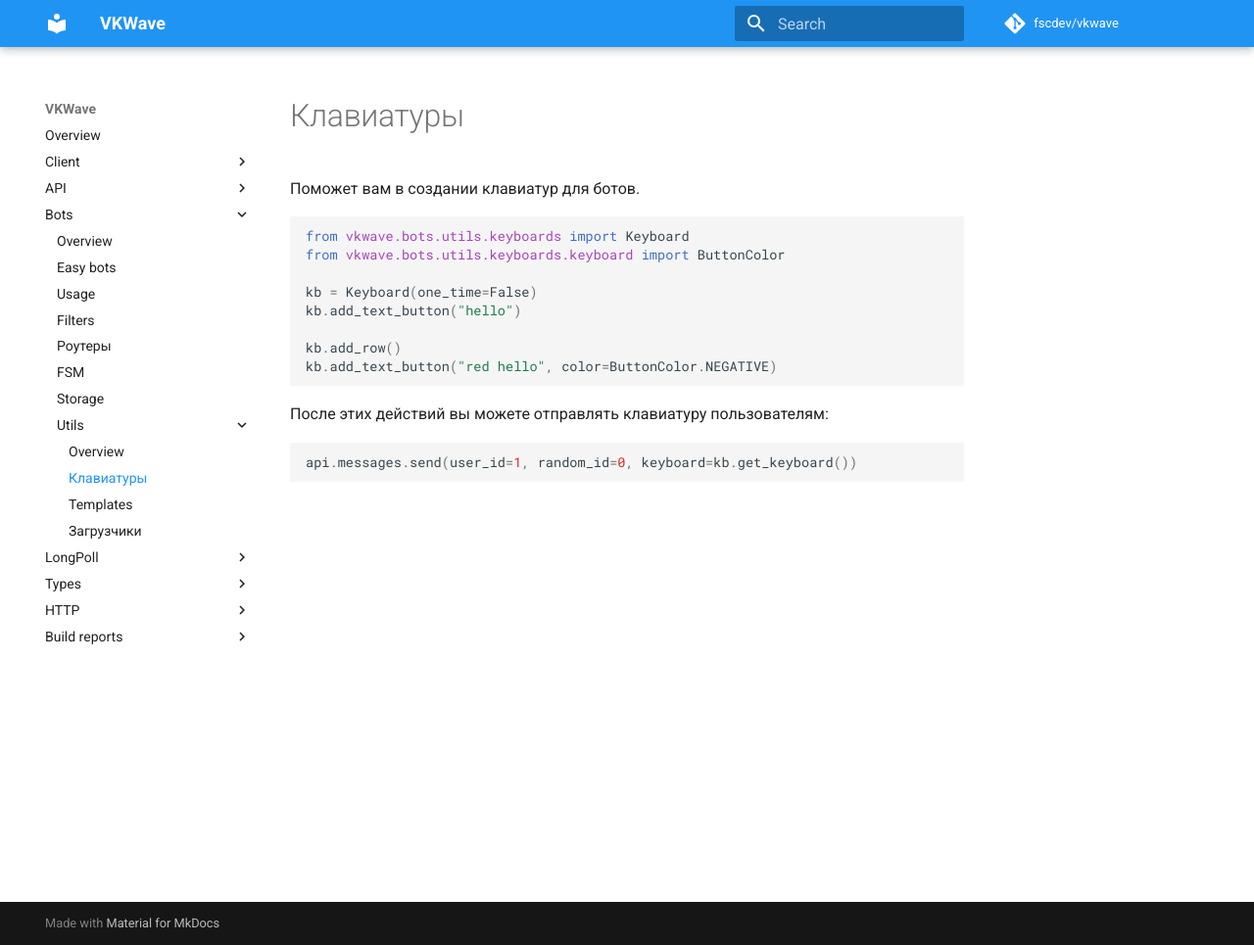
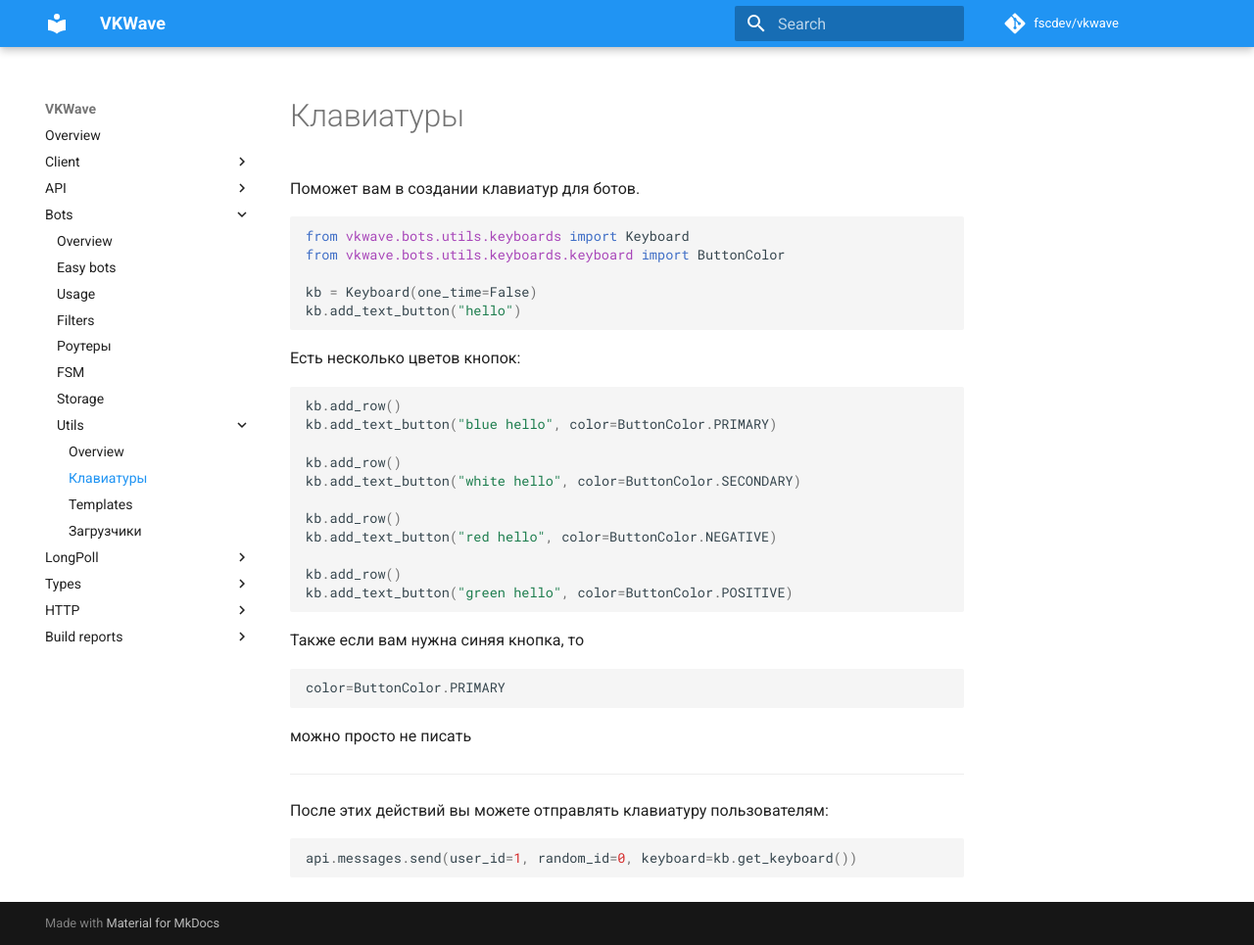
Before and after one commit to prostomarkeloff/vkwave, an MkDocs documentation site: the page built from docs/bots/utils/keyboard.md, in a window 1280 px wide and 965 px high. Shown: the whole window at 98% size. Built offline with MkDocs 1.6.1 and Material for MkDocs 9.7.7, drawn with Linux system fonts in a browser that asks for light colours; comment, search, counter and statistics services are not loaded.

Commit message:
Update keyboard documentation (#64)

````diff
--- a/docs/bots/utils/keyboard.md
+++ b/docs/bots/utils/keyboard.md
@@ -8,11 +8,28 @@ from vkwave.bots.utils.keyboards.keyboard import ButtonColor
 
 kb = Keyboard(one_time=False)
 kb.add_text_button("hello")
+```
+Есть несколько цветов кнопок:
+```python
+kb.add_row()
+kb.add_text_button("blue hello", color=ButtonColor.PRIMARY)
+
+kb.add_row()
+kb.add_text_button("white hello", color=ButtonColor.SECONDARY)
 
 kb.add_row()
 kb.add_text_button("red hello", color=ButtonColor.NEGATIVE)
+
+kb.add_row()
+kb.add_text_button("green hello", color=ButtonColor.POSITIVE)
+
 ```
-
+Также если вам нужна синяя кнопка, то
+```python
+color=ButtonColor.PRIMARY
+```
+можно просто не писать
+***
 После этих действий вы можете отправлять клавиатуру пользователям:
 
 ```python
````
